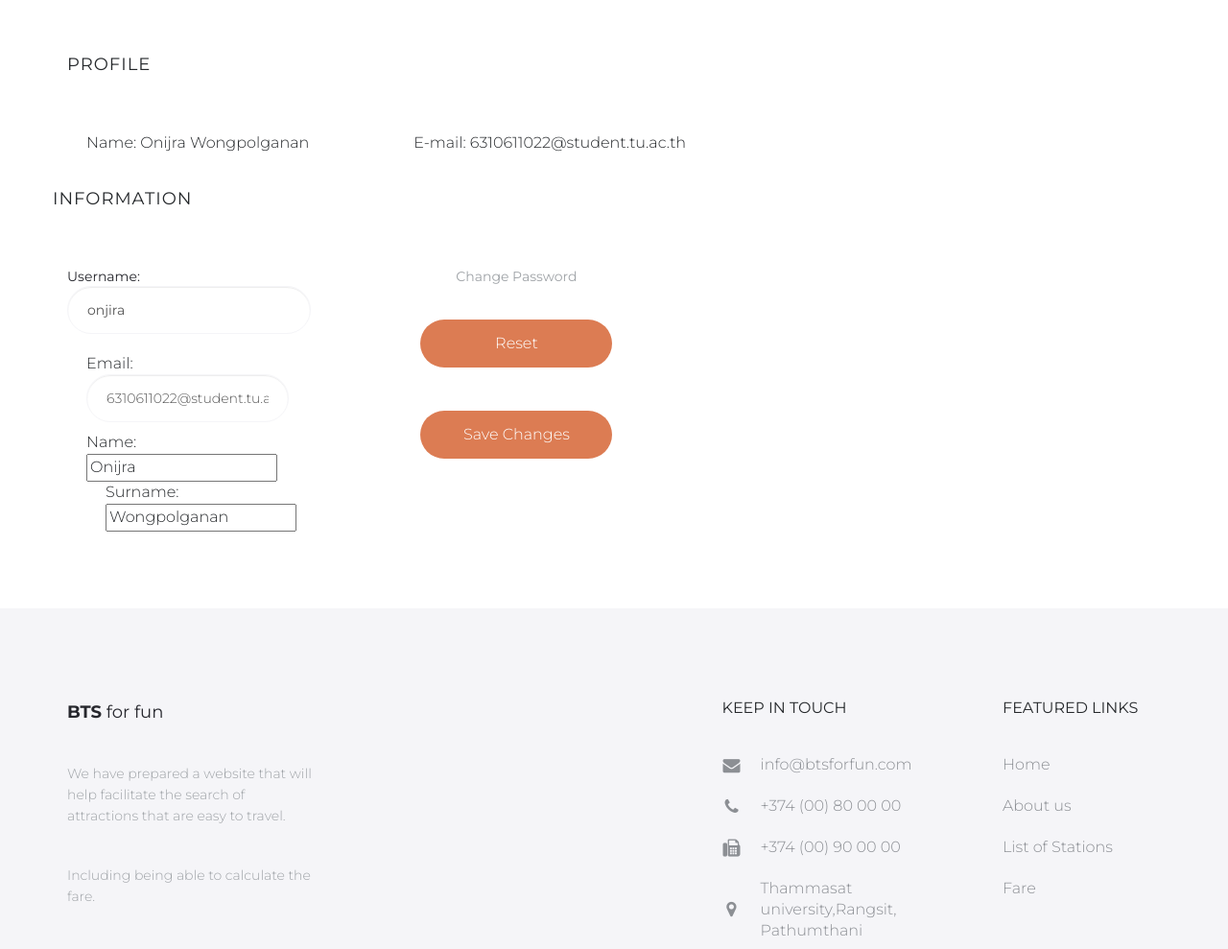
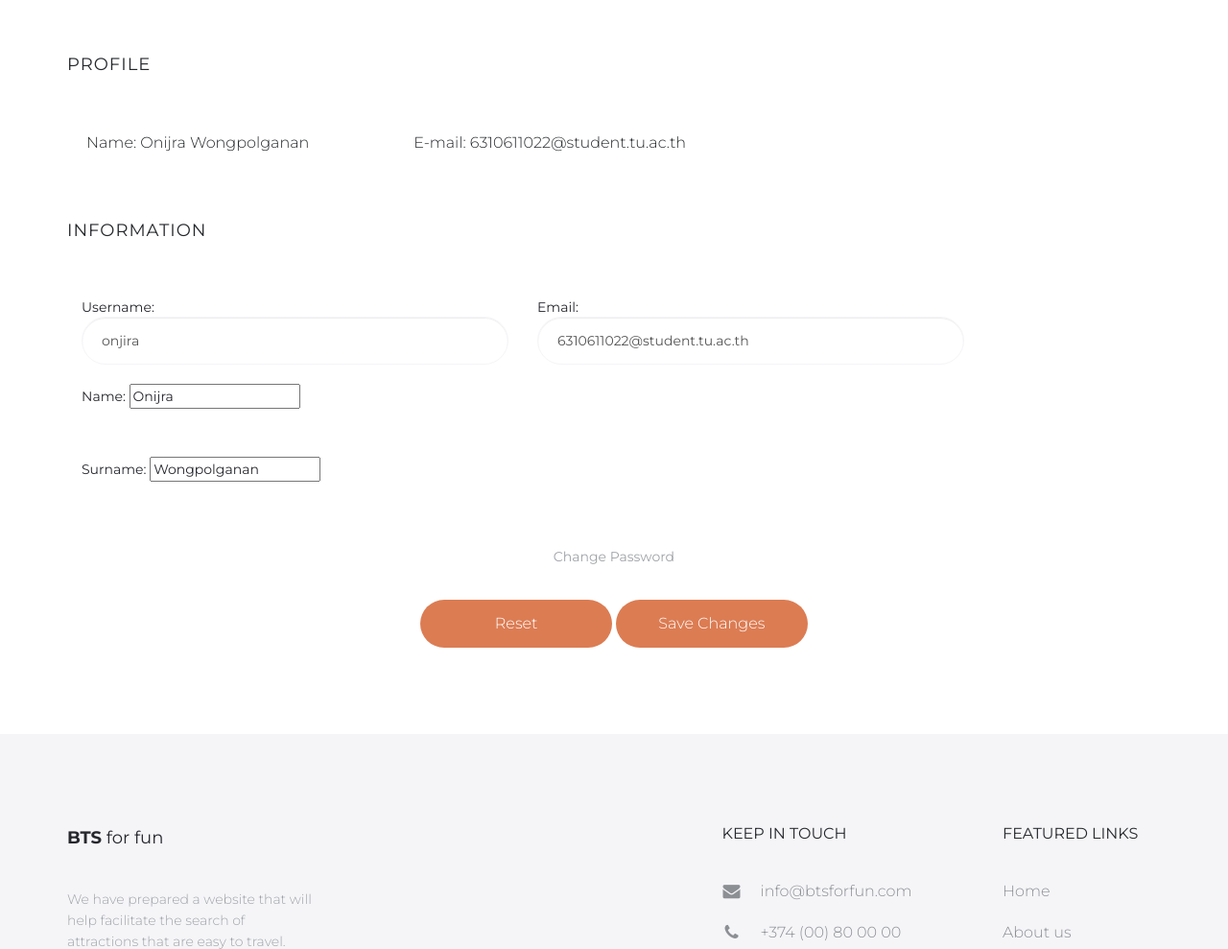
Before and after one commit to 6310610941/heroku331, a Django app: page /users/profile in a window 1280 px wide. Shown: the part 422-1411 px from the top of the page at 96% size. Run offline with Django 4.2, Linux system fonts and the light colour scheme; a user stored in the database is signed in; some libraries are stand-ins or nearby versions.

Commit message:
complete

```diff
--- a/fare/templates/fare/result.html
+++ b/fare/templates/fare/result.html
@@ -63,7 +63,7 @@
                 <br>
                 <br>
                 <h3>ถึง</h3>
-                <a href="{% url 'bts_for_fun:stationdetail' entry.id%}" class="btn btn-orange mb-10" style="width:700px">สถานีปลายทาง : {{ destination }}</a>
+                <a href="{% url 'bts_for_fun:stationdetail' destination.id%}" class="btn btn-orange mb-10" style="width:700px">สถานีปลายทาง : {{ destination }}</a>
                 <br><br><br>
                 <p1>---------------------------------------------------------</p1><br>
                 <br>
--- a/static/css/style.css
+++ b/static/css/style.css
@@ -916,20 +916,18 @@
 }
 
 .fare-hero {
-    background: url(../img/train5.jpeg) no-repeat center / cover;
+    background: url(../img/bts.jpeg) no-repeat center / cover;
 }
 
 .result-hero {
-    background: url(../img/train5.jpeg) no-repeat center / cover;
+    background: url(../img/train11.jpg) no-repeat center / cover;
 }
 
 .tourist-hero {
-    background: url(../img/train5.jpeg) no-repeat center / cover;
-}
-
-.signup-hero {
-    background: url(../img/train5.jpeg) no-repeat center / cover;
-}
+    background: url(../img/train12.jpg) no-repeat center / cover;
+}
+
+
 
 /* SITEMAIN
 ================================================== */
--- a/users/templates/users/profile.html
+++ b/users/templates/users/profile.html
@@ -57,16 +57,19 @@
                                 <div class="col-sm-6">
                                     <div class="form-group">
                                       <label for="name">Name: {{ user.first_name }}  {{ user.last_name }}</label>
-                                      {% comment %} <input type="text" class="form-control" id="name"> {% endcomment %}
                                     </div>
                                 </div>
                                 <div class="col-sm-6">
                                     <div class="form-group">
                                       <label for="email">E-mail: {{user.email}}</label>
-                                      {% comment %} <input type="email" class="form-control" id="email"> {% endcomment %}
                                     </div>
                                 </div>
 
+
+
+                            </div>
+                    </div>
+                </div>
                                 <br><br>
 
                                 <h2>Information</h2>
@@ -82,33 +85,43 @@
                                             </button>
                                         </div>
                                     {% endif %}
+
                                     <div class="form-content">
                                         <form method="post" enctype="multipart/form-data">
                                             {% csrf_token %}
-
                                         <div class="col-md-5">
                                             <div class="form-group">
                                                 <lable >Username: {{ user_form.username }} </lable><br>
-                                                    <label >Email: {{ user_form.email }}</label><br>
-                                                    <label >Name: {{ user_form.first_name }}</lable><br>
-                                                    <label >Surname: {{ user_form.last_name }}</label><br>
+                                            </div>
+                                        </div>
+                                        <div class="col-md-5 mt-10">
+                                            <div class="form-group">
+                                                <lable >Email: {{ user_form.email }}</lable><br>
+                                            </div>
+                                        </div>
+                                        <div class="col-md-12">
+                                            <div class="form-group">
+                                                <lable >Name: {{ user_form.first_name }}</lable><br>
+                                            </div>
+                                        </div>
+                                        <div class="col-md-12 mt-50">
+                                            <div class="form-group">
+                                                <lable >Surname: {{ user_form.last_name }}</lable><br>
+                                            </div>
+                                        </div>
+
+                                        <div class="text-center">
+                                            <br>
+                                            <br><br><br><br><br><br><br><br><br><br><br><br>
+                                            <a href="{% url 'users:change_password' %}">Change Password</a><br>
+                                            <button type="reset" class="btn btn-coral mb-10">Reset</button>
+                                            <button type="submit" class="btn btn-coral mb-10">Save Changes</button><br><br>
+                                        </div>
+                                        </form>
                                     </div>
 
 
             </div>
-                                        <center>
-                                                <a href="{% url 'users:change_password' %}">Change Password</a><br>
-                                                <button type="reset" class="btn btn-coral mb-10">Reset</button>
-                                                <button type="submit" class="btn btn-coral mb-10">Save Changes</button><br><br>
-                                                <center>
-                                        <br><br>
-                                    </form>
-                                </div>
-                    </div>
-
-                </div>
-            </div>
-
         </section><!-- /.section-contact-us -->
 
 
```
Also changed, not shown: db.sqlite3, static/img/train10.jpg (added), static/img/train11.jpg (added), static/img/train12.jpg (added). Lines whose indentation alone changed are shown as unchanged.
